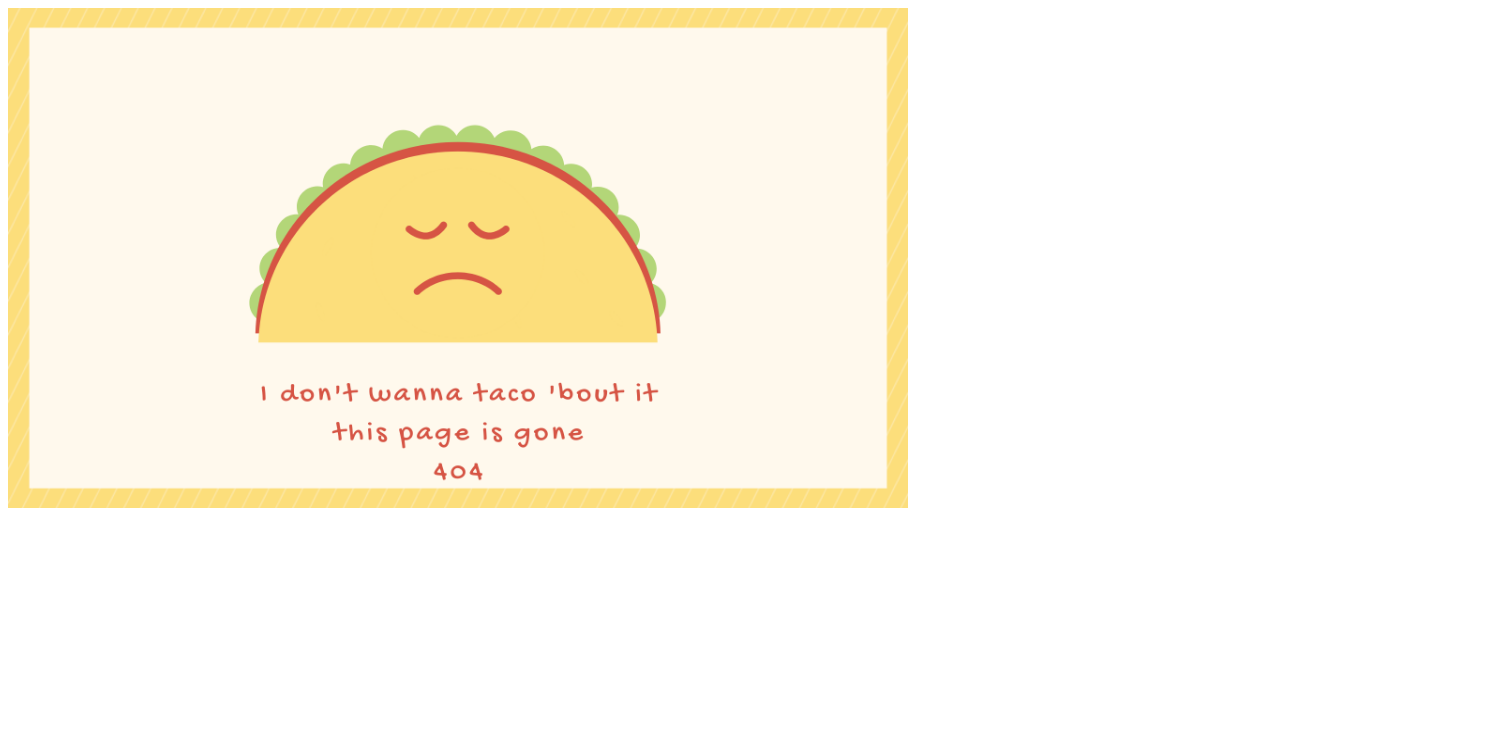
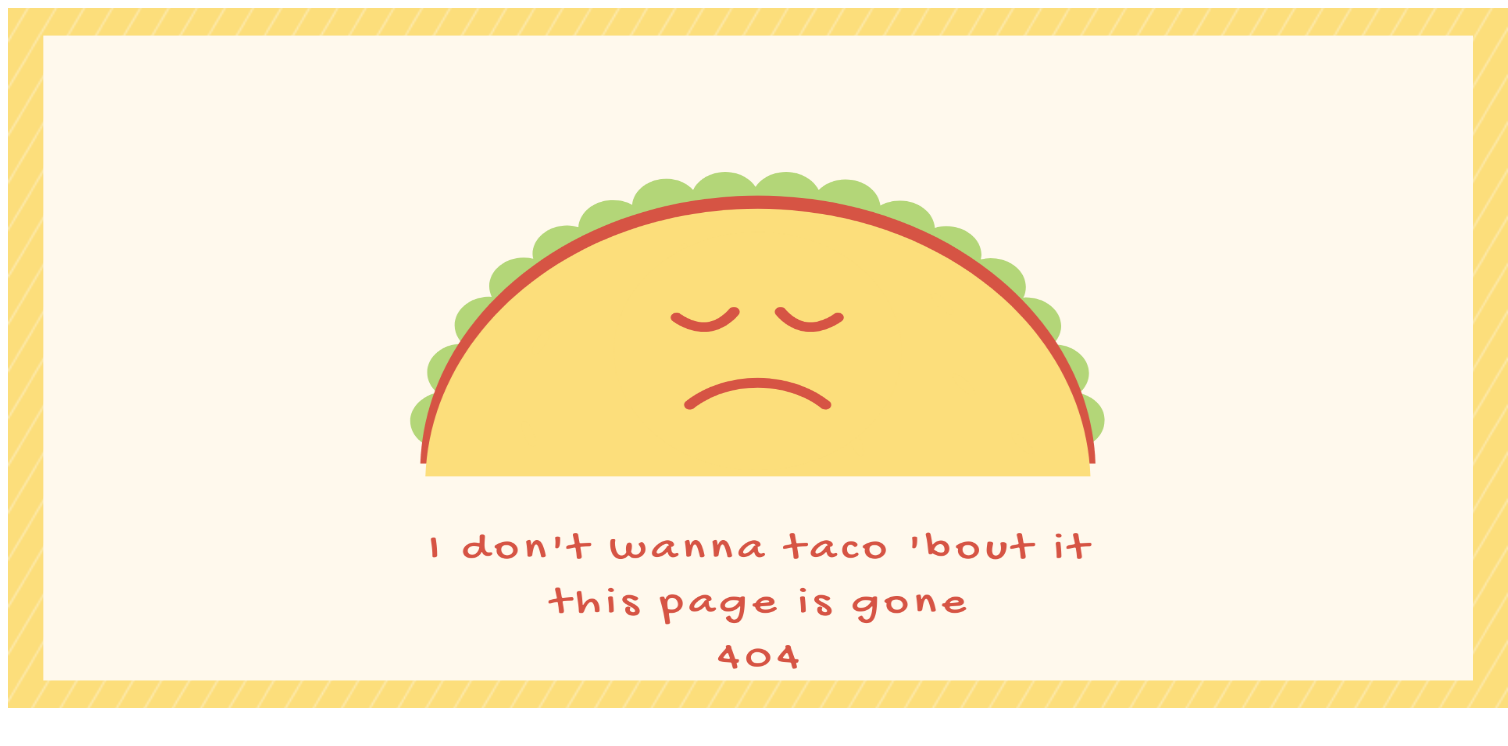
Before and after one commit to Olinda73/ifuckedup, a plain HTML site: page index.html in a window 1280 px wide. Shown: the whole page, 1508 px wide, since content can reach past the window. Drawn offline with Linux system fonts and the light colour scheme.

Commit message:
Update index.html

```diff
--- a/index.html
+++ b/index.html
@@ -9,7 +9,7 @@
 </head>
 
 
-    <img src="/every thing is fine.png" width="900" height="500">
+    <img src="/every thing is fine.png" width="1500" height="700">
 
 </body>
 
```
